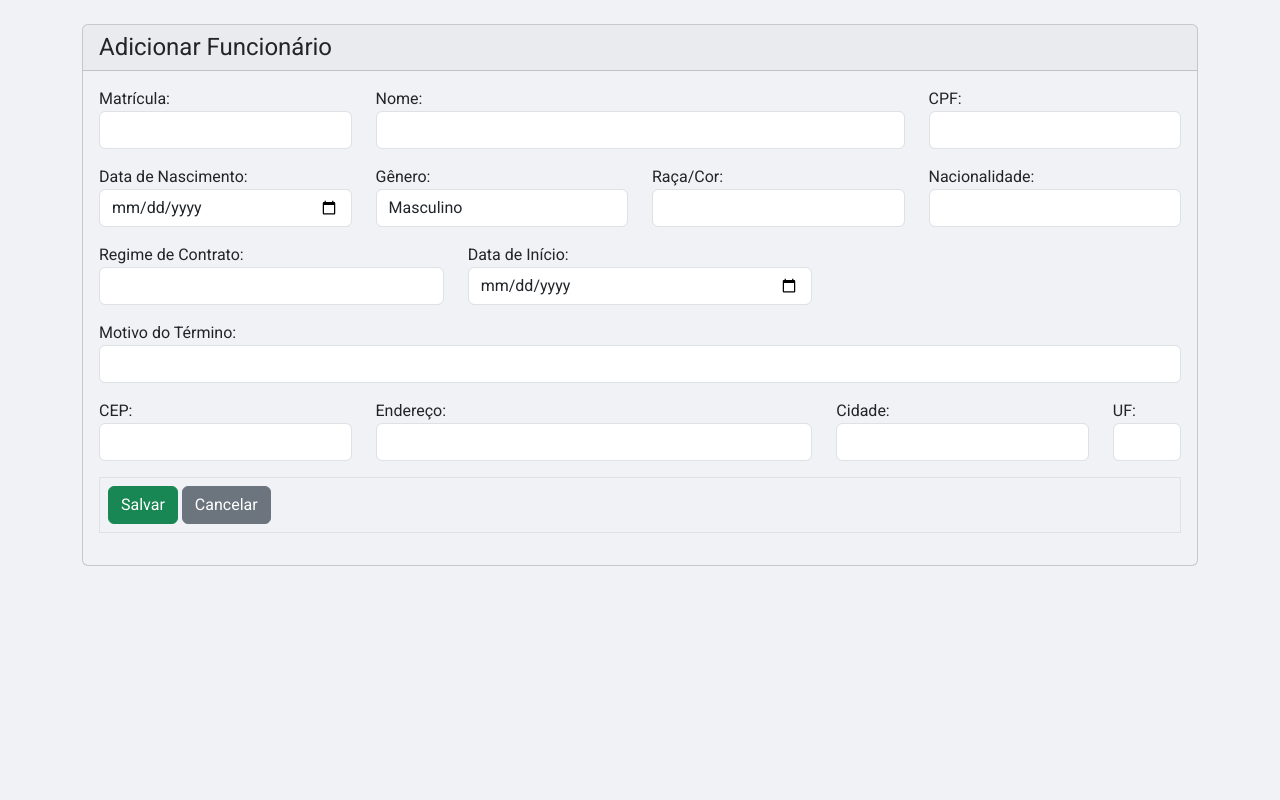
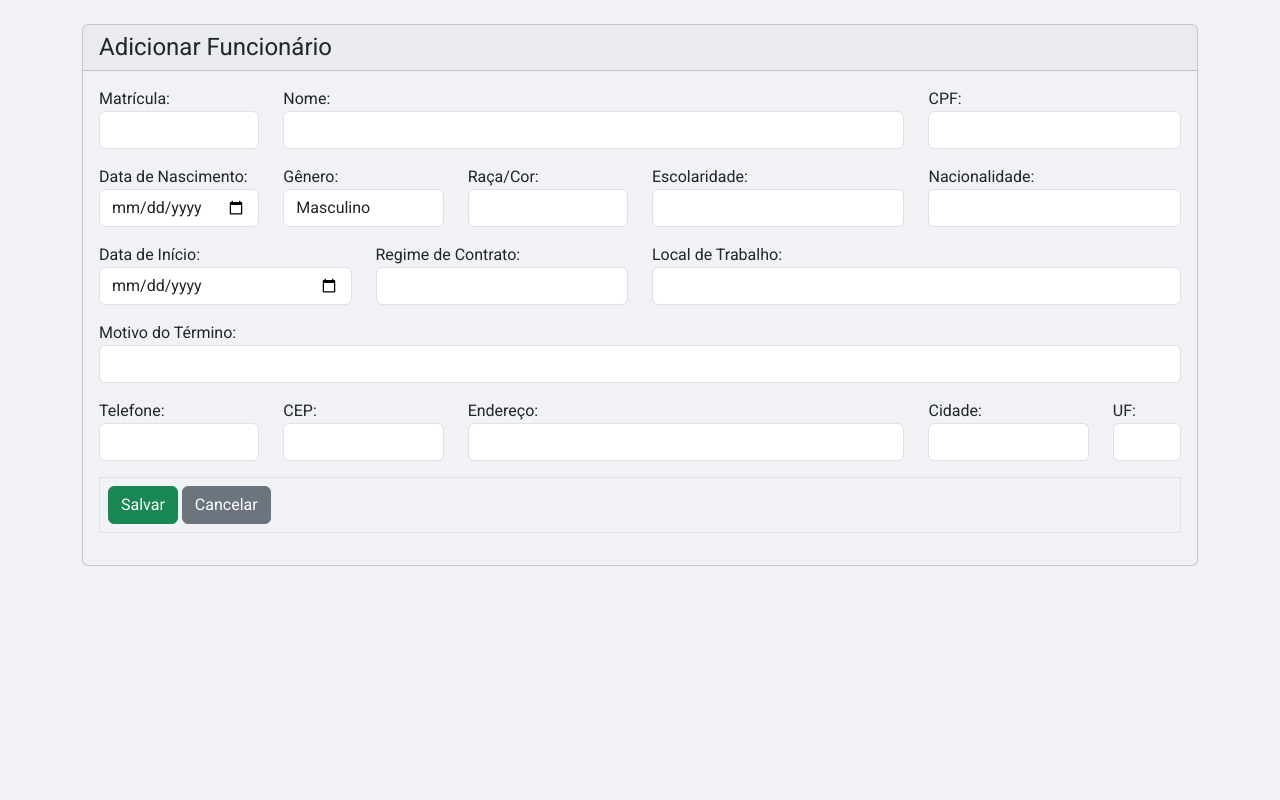
Before and after one commit to DanPersonalConsulting/rhflow-dj, a Django app: page /funcionarios/novo/ in a window 1280 px wide. Shown: the part 62-862 px from the top of the page. Run offline with Django 5.2, Linux system fonts and the light colour scheme; some libraries are stand-ins or nearby versions.

Commit message:
Adicionando mais campos ao formulario de cadastro de funcionario

```diff
--- a/app/accounts/models.py
+++ b/app/accounts/models.py
@@ -9,7 +9,7 @@ class User(AbstractBaseUser, PermissionsMixin):
     name = models.CharField('Nome completo', max_length=100,)
     username = models.CharField('Username', max_length=50, unique=True,  blank=True)
     email = models.EmailField('Email', unique=True)
-    avatar = models.ImageField('Avatar', upload_to='avatars/', blank=True, null=True)
+    avatar = models.ImageField('Avatar', upload_to='avatars/', blank=True, null=True, default='static/img/default_avatar.png')
     funcionario = models.ForeignKey(Funcionario, null=True, blank=True, on_delete=models.CASCADE, verbose_name='Funcionario')
 
     slug = models.SlugField('slug', unique=True, max_length=150)
--- a/app/accounts/urls.py
+++ b/app/accounts/urls.py
@@ -2,6 +2,7 @@ from django.urls import path
 from django.contrib.auth import views as auth_views
 from .views import (
     editar_perfil,
+    update_avatar,
     login_custom_view,
     logout_custom_view,
     #change_password,
@@ -19,4 +20,6 @@ urlpatterns = [
     #path('recover/', password_reset, name='recover'),
     #path('allowed-new-password/<key>',password_reset_confirm, name='allowed-new-password'),
     path('editar_perfil/', editar_perfil, name='editar_perfil'),
+    path('update_avatar/<int:user_id>', update_avatar, name='update_avatar'),
+
 ]
--- a/templates/funcionario/funcionario_form.html
+++ b/templates/funcionario/funcionario_form.html
@@ -7,13 +7,13 @@
             {% csrf_token %}
 
             <div class="row mb-3">
-                <div class="col-md-3">
+                <div class="col-md-2">
                     <div class="form-group">
                         {{ form.matricula.label_tag }}
                         {{ form.matricula }}
                     </div>
                 </div>
-                <div class="col-md-6">
+                <div class="col-md-7">
                     <div class="form-group">
                         {{ form.nome.label_tag }}
                         {{ form.nome }}
@@ -26,24 +26,29 @@
                     </div>
                 </div>
             </div>
-
             <div class="row mb-3">
-                <div class="col-md-3">
+                <div class="col-md-2">
                     <div class="form-group">
                         {{ form.data_nascimento.label_tag }}
                         {{ form.data_nascimento }}
                     </div>
                 </div>
-                <div class="col-md-3">
+                <div class="col-md-2">
                     <div class="form-group">
                         {{ form.genero.label_tag }}
                         {{ form.genero }}
                     </div>
                 </div>
-                <div class="col-md-3">
+                <div class="col-md-2">
                     <div class="form-group">
                         {{ form.raca_cor.label_tag }}
                         {{ form.raca_cor }}
+                    </div>
+                </div>
+                <div class="col-md-3">
+                    <div class="form-group">
+                        {{ form.escolaridade.label_tag }}
+                        {{ form.escolaridade }}
                     </div>
                 </div>
                 <div class="col-md-3">
@@ -53,29 +58,29 @@
                     </div>
                 </div>
             </div>
-
             <div class="row mb-3">
-                <div class="col-md-4">
+                <div class="col-md-3">
+                    <div class="form-group">
+                        {{ form.data_inicio.label_tag }}
+                        {{ form.data_inicio }}
+                    </div>
+                </div>
+                <div class="col-md-3">
                     <div class="form-group">
                         {{ form.regime_contrato.label_tag }}
                         {{ form.regime_contrato }}
                     </div>
                 </div>
-                <div class="col-md-4">
+                <div class="col-md-6">
                     <div class="form-group">
-                        {{ form.data_inicio.label_tag }}
-                        {{ form.data_inicio }}
-                    </div>
-                </div>
-                <div class="col-md-4">
-                    <div class="form-group">
-                        {{ form.local_trabalho.label_tag }}
-                        {{ form.local_trabalho }}
+                        {{ form.local_de_trabalho.label_tag }}
+                        {{ form.local_de_trabalho }}
                     </div>
                 </div>
             </div>
 
             <div class="row mb-3">
+
                 <div class="col-md-12">
                     <div class="form-group">
                         {{ form.motivo_termino.label_tag }}
@@ -85,7 +90,13 @@
             </div>
 
             <div class="row mb-3">
-                <div class="col-md-3">
+                <div class="col-md-2">
+                    <div class="form-group">
+                        {{ form.telefone.label_tag }}
+                        {{ form.telefone }}
+                    </div>
+                </div>
+                <div class="col-md-2">
                     <div class="form-group">
                         {{ form.cep.label_tag }}
                         {{ form.cep }}
@@ -97,7 +108,7 @@
                         {{ form.endereco }}
                     </div>
                 </div>
-                <div class="col-md-3">
+                <div class="col-md-2">
                     <div class="form-group">
                         {{ form.cidade.label_tag }}
                         {{ form.cidade }}
```
Also changed, not shown: app/accounts/forms.py (+8 -0 lines), app/accounts/views.py (+19 -2 lines), templates/accounts/modalProfileImageUpload.html (+26 -1 lines), app/accounts/migrations/0004_alter_user_avatar.py (added).
